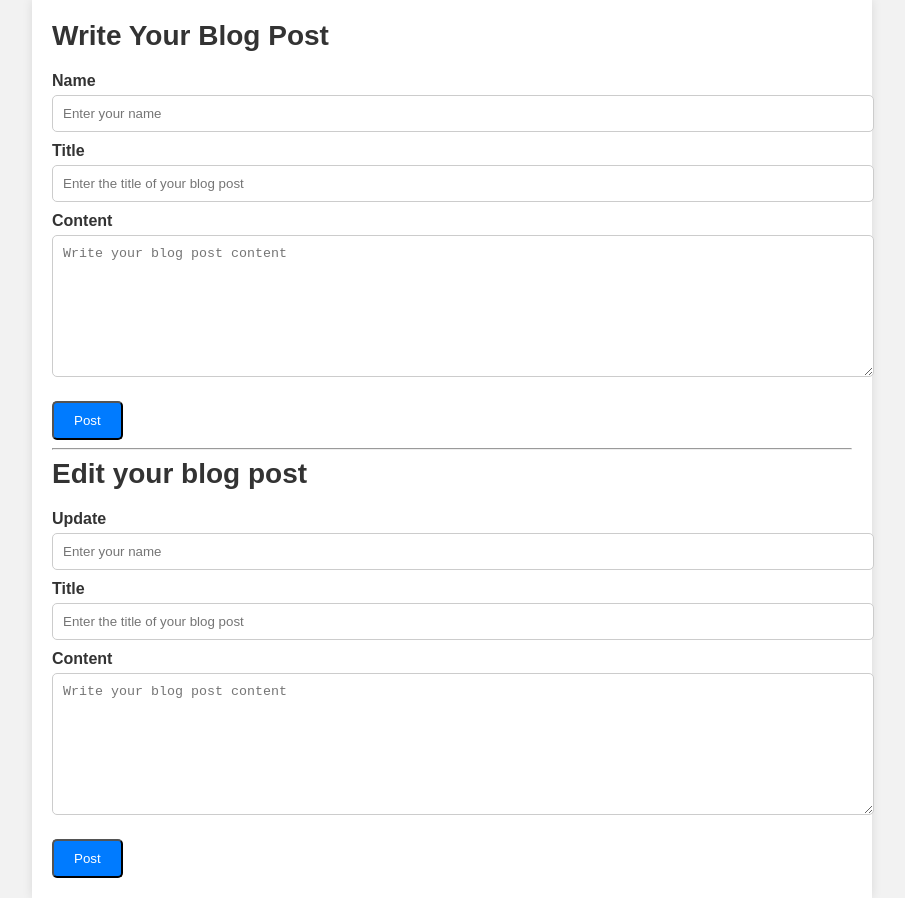
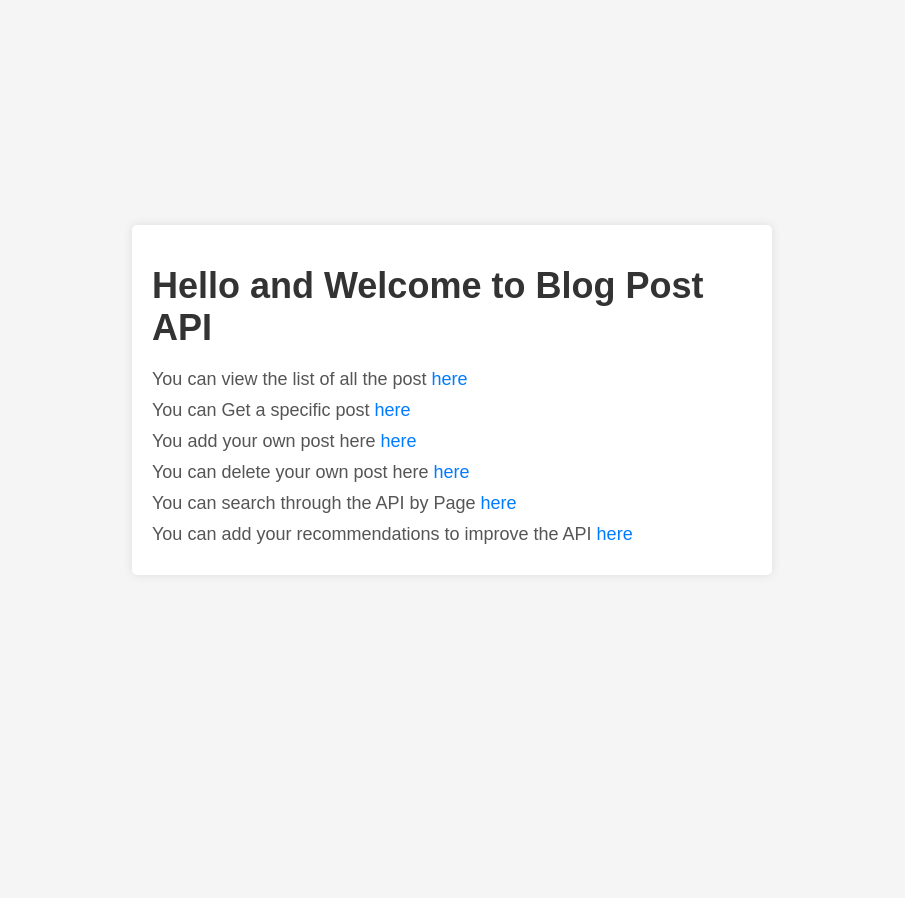
Before and after one commit to aliveevie/blog_posts_api, a website: page public/index.html in a window 1280 px wide. Shown: the whole page, without its empty margins (188-1093 px from the left). After the commit the page ends 800 px from the top, so only its background shows below. Drawn offline with Linux system fonts and the light colour scheme.

Commit message:
feat: get modified public folder files

```diff
--- a/public/index.css
+++ b/public/index.css
@@ -8,29 +8,42 @@ body, h1, p {
 /* Basic styling */
 body {
     font-family: Arial, sans-serif;
-    background-color: #f2f2f2;
-    color: #333;
+    background-color: #f5f5f5;
+    display: flex;
+    justify-content: center;
+    align-items: center;
+    height: 100vh;
+    margin: 0;
 }
 
 .container {
-    max-width: 800px;
-    margin: 0 auto;
+    background-color: #fff;
+    border-radius: 5px;
+    box-shadow: 0px 0px 10px rgba(0, 0, 0, 0.1);
     padding: 20px;
-    background-color: #fff;
-    box-shadow: 0 0 10px rgba(0, 0, 0, 0.1);
+    max-width: 600px;
 }
 
 h1 {
-    font-size: 28px;
-    margin-bottom: 20px;
+    font-size: 36px;
+    color: #333;
+    margin: 20px 0;
 }
 
 p {
-    font-size: 16px;
-    line-height: 1.6;
-    margin-bottom: 20px;
+    font-size: 18px;
+    color: #555;
+    margin: 10px 0;
 }
 
+a {
+    text-decoration: none;
+    color: #007bff;
+}
+
+a:hover {
+    text-decoration: underline;
+}
 /* Responsive styles */
 @media (max-width: 768px) {
     .container {
--- a/public/index.html
+++ b/public/index.html
@@ -8,42 +8,13 @@
 </head>
 <body>
     <div class="container">
-        <h1>Write Your Blog Post</h1>
-
-        <form class="blog-form" action="/" method="post" >
-            <label for="name" class="form-label">Name</label>
-            <input  type="text" id="post-title" class="form-input" placeholder="Enter your name"
-            name="author" required/>
-            <label for="post-title" class="form-label">Title</label>
-            <input type="text" id="post-title" class="form-input" placeholder="Enter the title of your blog post"
-            name="title"
-            required>
-
-            <label for="post-content" class="form-label">Content</label>
-            <textarea id="post-content" class="form-textarea" placeholder="Write your blog post content" rows="8" required
-            name="post"
-            ></textarea>
-
-            <button type="submit" class="button">Post</button>
-        </form>
-        <hr>
-        <h1>Edit your blog post</h1>
-        <form class="blog-form" action="/" method="post" >
-            <label for="name" class="form-label">Update</label>
-            <input  type="text" id="post-title" class="form-input" placeholder="Enter your name"
-            name="author" required/>
-            <label for="post-title" class="form-label">Title</label>
-            <input type="text" id="post-title" class="form-input" placeholder="Enter the title of your blog post"
-            name="title"
-            required>
-
-            <label for="post-content" class="form-label">Content</label>
-            <textarea id="post-content" class="form-textarea" placeholder="Write your blog post content" rows="8" required
-            name="post"
-            ></textarea>
-
-            <button type="submit" class="button">Post</button>
-        </form>
+        <h1>Hello and Welcome to Blog Post API</h1>
+        <p>You can view the list of all the post <a href="/posts"  target="_blank">here</a></p>
+        <p>You can Get a specific post <a href="#"  target="_blank">here</a></p>
+        <p>You add your own post here <a href="#"  target="_blank">here</a></p> </p>
+        <p>You can delete your own post here <a href="#"  target="_blank">here</a></p></p>
+        <p>You can search through the API by Page <a href="#"  target="_blank">here</a></p> </p>
+        <p>You can add your recommendations to improve the API <a href="#"  target="_blank">here</a></p></p>
     </div>
 </body>
 </html>
```
Also changed, not shown: src/server.ts (+12 -1 lines), README.md (added), public/post.html (added), public/users.html (added), 1 other file.
